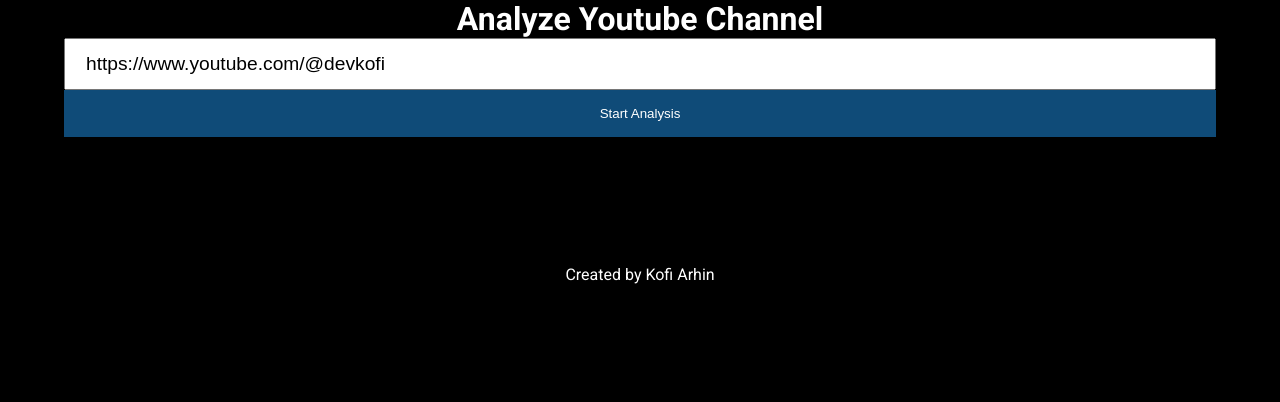
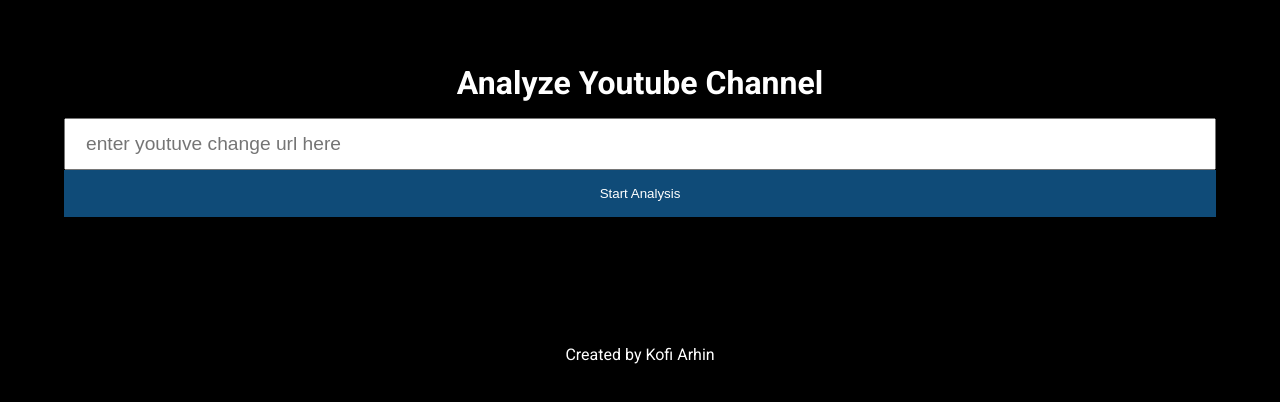
Before and after one commit to kofiarhin/content-analyzer, a React (Vite) app in the folder client/: page / in a window 1280 px wide. Shown: the top 402 px of the page. Built offline with nearby package versions, Linux system fonts and the light colour scheme.

Commit message:
cleaned up ui

```diff
--- a/client/src/Pages/Home/home.styles.scss
+++ b/client/src/Pages/Home/home.styles.scss
@@ -1,5 +1,5 @@
 #home {
-  padding-bottom: 4rem;
+  padding: 4rem 0rem;
   h2 {
     font-size: 2rem;
     margin-bottom: 1rem;
--- a/client/src/components/AnalysisForm/AnalysisForm.jsx
+++ b/client/src/components/AnalysisForm/AnalysisForm.jsx
@@ -5,9 +5,10 @@
 
 const AnalysisForm = ({ onData }) => {
   const [isLoading, setIsLoading] = useState(false);
-  const [url, setUrl] = useState("https://www.youtube.com/@devkofi");
+  const [url, setUrl] = useState("");
 
   const handleChange = (e) => {
+    Home;
     setUrl(e.target.value);
   };
 
--- a/client/src/main.styles.scss
+++ b/client/src/main.styles.scss
@@ -25,6 +25,7 @@
 
 .heading {
   font-size: 2rem;
+  margin-bottom: 1rem;
   &.center {
     text-align: center;
   }
```
